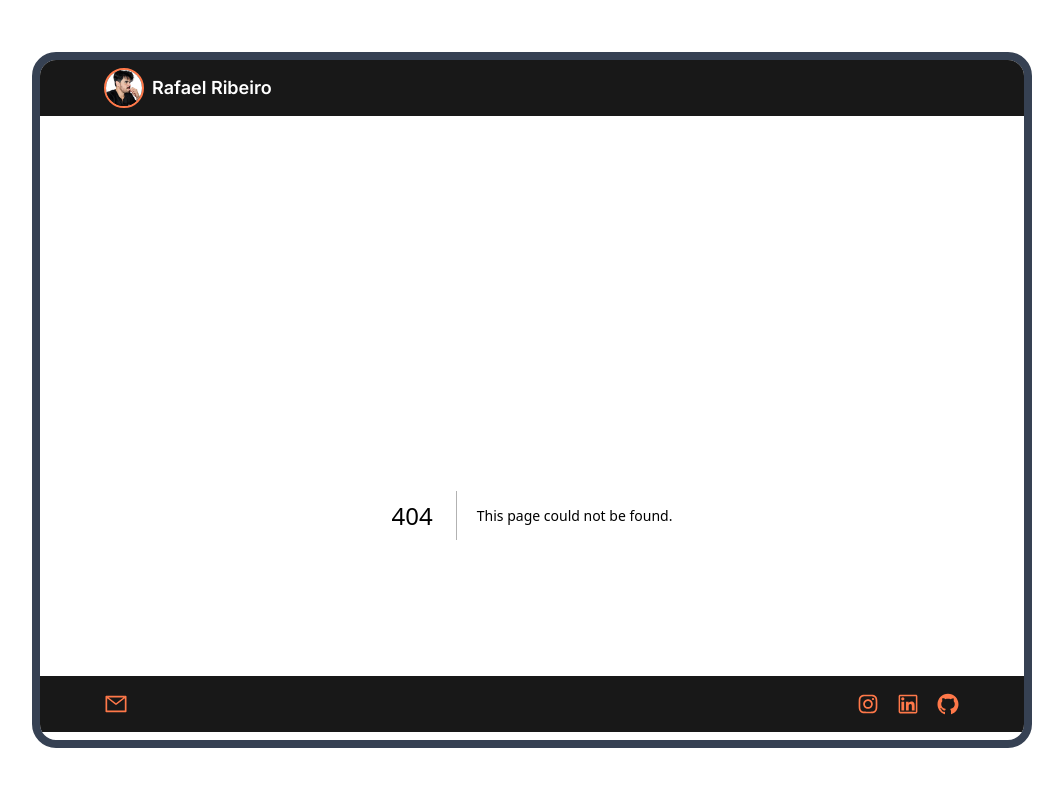
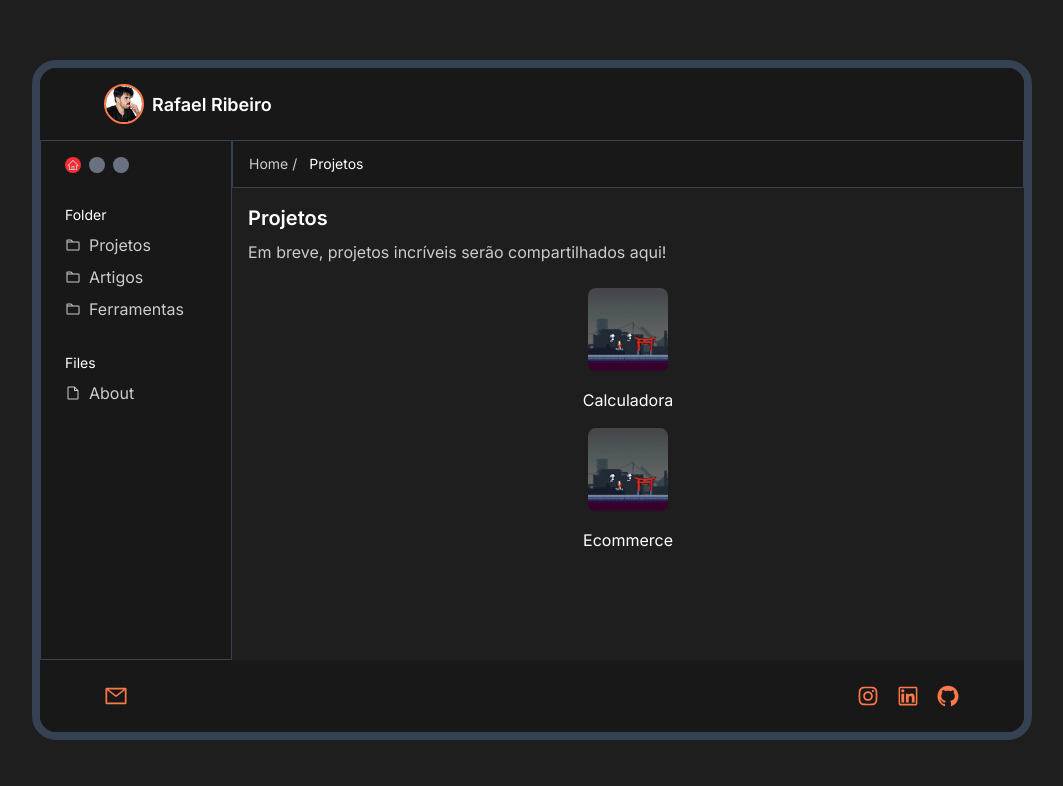
Before and after one commit to RafahOlive/rafa-blog, a Next.js app: page /projetos in a window 1280 px wide. Before the commit this address had no page. Shown: the top 786 px of the page, without its empty margins (108-1171 px from the left). Built offline with nearby package versions, Linux system fonts and the light colour scheme.

Commit message:
Some updates

```diff
--- /dev/null
+++ b/src/app/(files)/layout.tsx
@@ -0,0 +1,18 @@
+import AsideFiles from "../components/AsideFiles";
+import Breadcrumb from "../components/Breadcrumb";
+
+export default function SobreLayout({
+  children,
+}: {
+  children: React.ReactNode;
+}) {
+  return (
+    <div className="flex flex-row h-full">
+      <AsideFiles />
+      <main className="flex-grow overflow-y-auto">
+        <Breadcrumb />
+        {children}
+      </main>
+    </div>
+  );
+}
--- /dev/null
+++ b/src/app/(files)/projetos/page.tsx
@@ -0,0 +1,34 @@
+import Image from "next/image";
+export default function Projetos() {
+  return (
+    <div className="p-4">
+      <h1 className="text-xl font-bold text-white mb-2">Projetos</h1>
+      <p className="text-subtitle mb-6">
+        Em breve, projetos incríveis serão compartilhados aqui!
+      </p>
+
+      <div className="flex flex-col items-center gap-4 mb-4">
+        <Image
+          src="/calc.png"
+          alt="Calculadora"
+          width={80}
+          height={80}
+          className="rounded-lg"
+        />
+        <p className="text-white">Calculadora</p>
+      </div>
+
+      <div className="flex flex-col items-center gap-4">
+        <Image
+          src="/ecommerce.png"
+          alt="Ecommerce"
+          width={80}
+          height={80}
+          className="rounded-lg"
+        />
+        <p className="text-white">Ecommerce</p>
+      </div>
+
+    </div>
+  );
+}
--- a/src/app/sobre/page.tsx
+++ b/src/app/(files)/sobre/page.tsx
@@ -1,20 +1,12 @@
 export default function Sobre() {
   return (
     <div
-      className="flex flex-row
+      className="flex flex-row h-full flex-grow
     "
     >
-      <aside
-        className="hidden
-        lg:flex lg:flex-col
-        lg:border-8 lg:border-gray-700 lg:rounded-3xl "
-      >
-        Barra lateral
-      </aside>
-
       <section
         className="p-4 text-base leading-relaxed text-gray-300
-        lg:p-16 lg:text-lg lg:leading-loose"
+        lg:text-lg lg:leading-loose"
       >
         <h1 className="text-2xl font-bold mb-4 text-white">Sobre mim</h1>
         <p className="mb-4">
--- /dev/null
+++ b/src/app/components/AsideFiles.tsx
@@ -0,0 +1,83 @@
+import Link from "next/link";
+import { AiOutlineHome } from "react-icons/ai";
+import { PiFolder, PiFile } from "react-icons/pi";
+
+export default function AsideFiles() {
+  return (
+    <aside
+      className="hidden
+        lg:flex lg:flex-col
+        lg:flex-none
+        lg:w-48
+        lg:pl-6
+        lg:pt-4
+        bg-alt
+        lg:border lg:border-gray-700
+
+        text-subtitle"
+    >
+      <div className="flex space-x-2 mb-8">
+        <Link
+          href="/"
+          className="w-4 h-4
+           p-0.5
+           rounded-full
+          bg-red-500
+           flex items-center justify-center
+           hover:opacity-80"
+        >
+          <AiOutlineHome />
+        </Link>
+        <div className="w-4 h-4 rounded-full bg-gray-500"></div>
+        <div className="w-4 h-4 rounded-full bg-gray-500"></div>
+      </div>
+
+      <div className="flex flex-col gap-8 flex-1">
+        {/* Folder */}
+        <div>
+          <h2 className="text-white-light text-sm mb-2">Folder</h2>
+          <ul className="space-y-2">
+            <li>
+              <a
+                href="/projetos"
+                className="flex items-center gap-2 hover:text-white-light"
+              >
+                <PiFolder />
+                Projetos
+              </a>
+            </li>
+            <li>
+              <a
+                href="/artigos"
+                className="flex items-center gap-2 hover:text-white-light"
+              >
+                <PiFolder />
+                Artigos
+              </a>
+            </li>
+            <li>
+              <a
+                href="/ferramentas"
+                className="flex items-center gap-2 hover:text-white-light"
+              >
+                <PiFolder />
+                Ferramentas
+              </a>
+            </li>
+          </ul>
+        </div>
+
+        <div>
+          <h2 className="text-white-light text-sm mb-2">Files</h2>
+          <a
+            href="/sobre"
+            className="flex items-center gap-2 hover:text-white-light"
+          >
+            <PiFile />
+            About
+          </a>
+        </div>
+      </div>
+    </aside>
+  );
+}
--- /dev/null
+++ b/src/app/components/Breadcrumb.tsx
@@ -0,0 +1,63 @@
+"use client";
+
+import { usePathname } from "next/navigation";
+import Link from "next/link";
+
+export default function Breadcrumb() {
+  const pathname = usePathname();
+
+  const pathSegments = pathname
+    .split("/")
+    .filter((segment) => segment.length > 0);
+
+  const crumbs = pathSegments.map((segment, index) => {
+    const href = "/" + pathSegments.slice(0, index + 1).join("/");
+
+    // Formata o nome (capitalize simples)
+    const label = decodeURIComponent(segment)
+      .replace(/-/g, " ")
+      .replace(/\b\w/g, (c) => c.toUpperCase());
+
+    return { href, label };
+  });
+
+  return (
+    <nav
+      className="hidden
+        lg:flex items-center
+        text-sm text-subtitle
+        w-full h-12
+        pl-4
+        bg-alt
+        lg:border lg:border-gray-700"
+    >
+      <ol className="flex space-x-2">
+        <li>
+          <Link href="/" className="hover:text-white-light">
+            Home
+          </Link>
+          <span className="mx-1">/</span>
+        </li>
+
+        {crumbs.map((crumb, index) => {
+          const isLast = index === crumbs.length - 1;
+
+          return (
+            <li key={crumb.href} className="flex">
+              {!isLast ? (
+                <>
+                  <Link href={crumb.href} className="hover:text-white-light">
+                    {crumb.label}
+                  </Link>
+                  <span className="mx-1">/</span>
+                </>
+              ) : (
+                <span className="text-white-light">{crumb.label}</span>
+              )}
+            </li>
+          );
+        })}
+      </ol>
+    </nav>
+  );
+}
--- a/src/app/components/Footer.tsx
+++ b/src/app/components/Footer.tsx
@@ -9,7 +9,7 @@ export default function Footer() {
   return (
     <footer
       className="bg-alt py-4 px-6  flex justify-between items-center
-    lg:px-16"
+      lg:px-16 lg:py-0 lg:h-[9vh]"
     >
       {/* Esquerda - Email */}
       <a
--- a/src/app/components/Header.tsx
+++ b/src/app/components/Header.tsx
@@ -8,8 +8,8 @@ export default function Header() {
   const [menuOpen, setMenuOpen] = useState(false);
   return (
     <div
-      className="py-2 px-6 flex justify-between bg-alt
-    lg:px-16"
+      className="bg-alt py-2 px-6 flex justify-between
+      lg:px-16 lg:py-2 lg:h-[9vh]"
     >
       <Link
         href="/"
--- a/src/app/globals.css
+++ b/src/app/globals.css
@@ -3,7 +3,7 @@
   :root {
     --color-icons-orange: #ff7849; /* Ícones e imagens - laranja suave */
     --color-text-light: #ffffff; /* Nome no header/hero e títulos */
-    --color-text-subtle: #cccccc; /* Subtítulos e descrições */
+    --color-text-subtitle: #cccccc; /* Subtítulos e descrições */
     --color-bg-main: #1e1e1e; /* Background principal */
     --color-bg-alt: #181818; /* Background header/footer */
     --color-bg-alt-smooth: #2a2a2a; /* Background do Explorar */
@@ -22,8 +22,8 @@
   .text-white-light {
     color: var(--color-text-light);
   }
-  .text-subtle {
-    color: var(--color-text-subtle);
+  .text-subtitle {
+    color: var(--color-text-subtitle);
   }
   .bg-main {
     background-color: var(--color-bg-main);
@@ -56,3 +56,27 @@
 body {
   padding-bottom: env(safe-area-inset-bottom);
 }
+
+::-webkit-scrollbar {
+  width: 8px;
+  display: none;
+}
+
+::-webkit-scrollbar-track {
+  background: #f1f1f1;
+}
+
+::-webkit-scrollbar-thumb {
+  background: #888;
+  border-radius: 9999px;
+}
+
+::-webkit-scrollbar-thumb:hover {
+  background: #555;
+}
+
+/* Firefox */
+* {
+  scrollbar-width: thin;
+  scrollbar-color: #ff7849 #888;
+}
--- a/src/app/layout.tsx
+++ b/src/app/layout.tsx
@@ -20,13 +20,13 @@ export default function RootLayout({
 }>) {
   return (
     <html lang="pt-BR">
-      <body className={`${inter.className} bg-main h-dvh flex items-center justify-center`}>
+      <body className={`${inter.className} bg-main h-dvh lg:flex lg:items-center lg:justify-center `}>
         <div
           className="flex flex-col
           h-dvh
           lg:border-8 lg:border-gray-700 lg:rounded-3xl
           lg:w-[1000px] lg:max-w-[95vw]
-          lg:max-h-[87vh]
+          lg:max-h-[85vh]
           lg:overflow-hidden"
         >
           <Header />
```
Also changed, not shown: public/calc.png (added), public/ecommerce.png (added), src/app/(files)/artigos/page.tsx (renamed from src/app/artigos/page.tsx).
